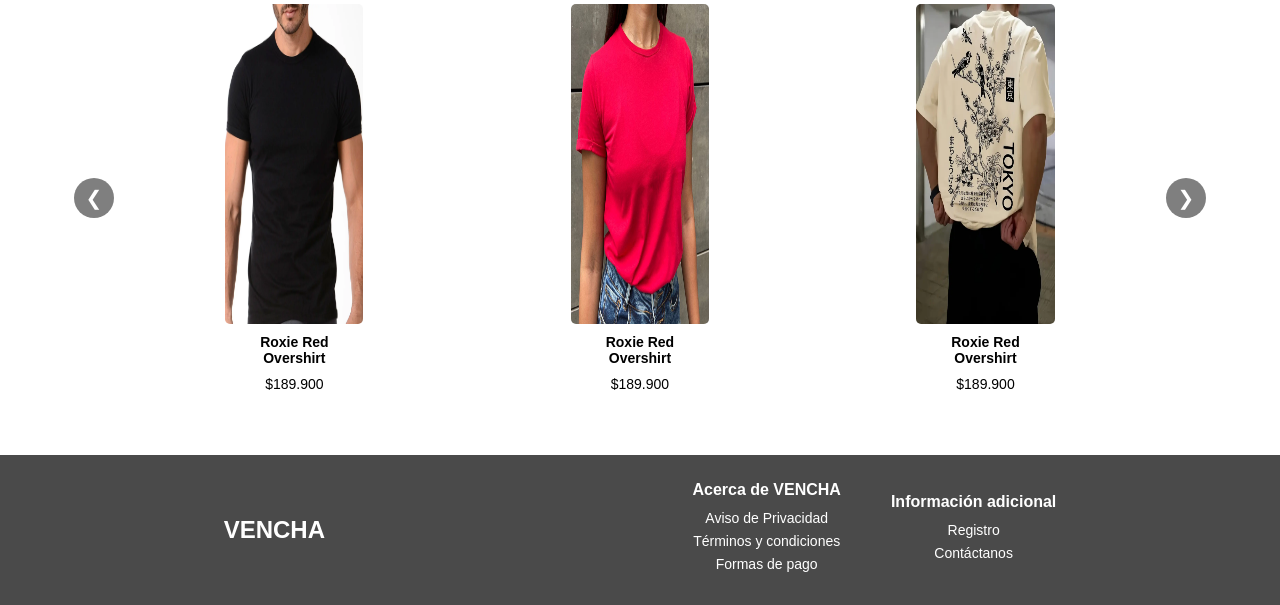
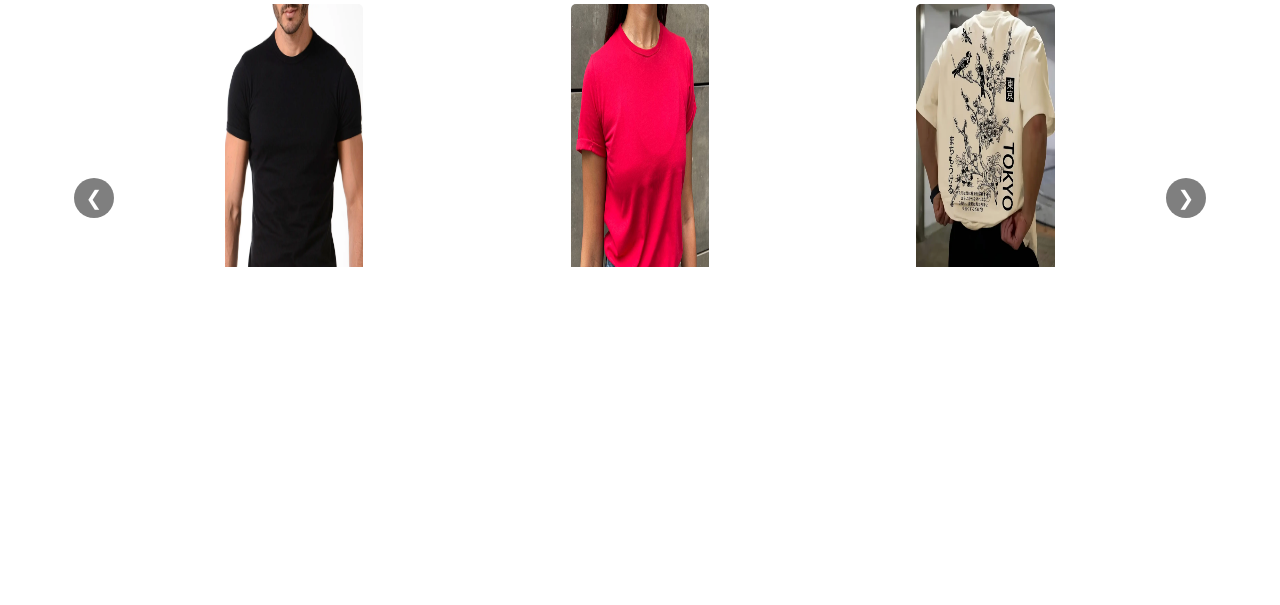
Before and after one commit to ItsMeZeVas/Vencha_Grupo_1_Tecnologias, a PHP site: page /IndexPrincipal.html in a window 1280 px wide. Shown: the part 982-1587 px from the top of the page. After the commit the page ends 1249 px from the top, so only its background shows below. Run offline with PHP 8.4, Linux system fonts and the light colour scheme.

Commit message:
Limite de height

```diff
--- a/stylesPrincipal.css
+++ b/stylesPrincipal.css
@@ -4,6 +4,12 @@
     padding: 0;
     font-family: 'Arial', sans-serif;
     box-sizing: border-box;
+}
+
+html, body {
+    min-height: 900px;
+    height: 100%;
+    overflow-y: auto; /* Asegura que el contenido pueda desplazarse si es necesario */
 }
 
 .Header {
```
